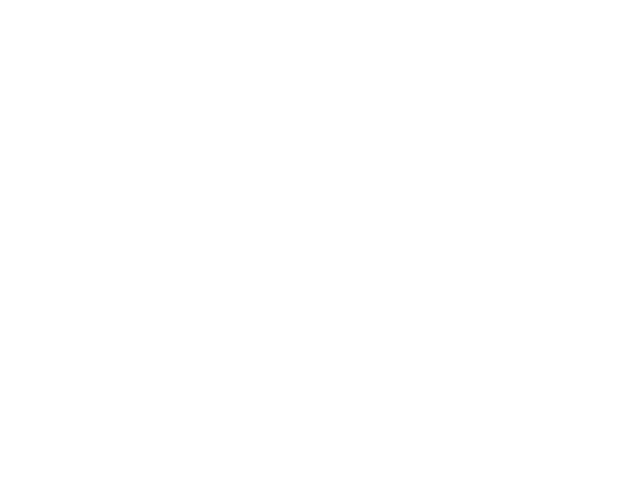
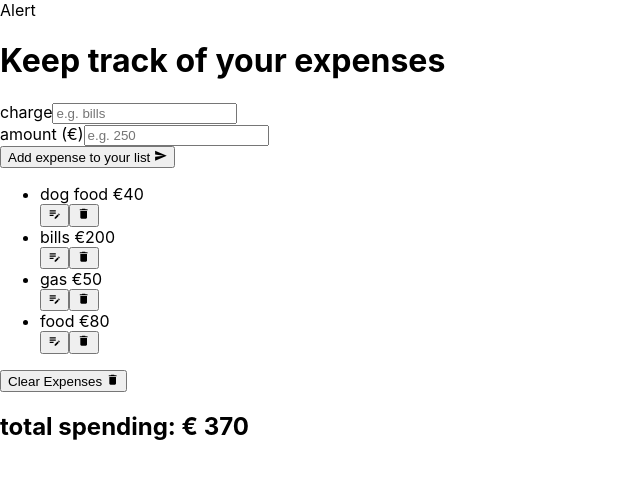
Before and after one commit to rebecca-xm/budget-calculator, a React (Create React App) app: page / in a window 1280 px wide. Shown: the top 478 px of the page, without its empty margins (0-640 px from the left). Built offline with nearby package versions, Linux system fonts and the light colour scheme.

Commit message:
feat: add main components

```diff
--- a/src/App.js
+++ b/src/App.js
@@ -1,9 +1,33 @@
+import { Alert } from "./components/AddExpenseAlert/Alert";
+import { ExpenseForm } from "./components/ExpenseForm/ExpenseForm";
+import { ExpenseList } from "./components/ExpenseList/ExpenseList";
+import { v4 as uuidv4 } from 'uuid';
+import { useState } from "react";
+
+const InitialExpenses = [
+  { id: uuidv4(), charge: 'dog food', amount: 40 },
+  { id: uuidv4(), charge: 'bills', amount: 200 },
+  { id: uuidv4(), charge: 'gas', amount: 50 },
+  { id: uuidv4(), charge: 'food', amount: 80 },
+];
+
+// console.log(InitialExpenses);
 
 function App() {
+  const [expenses, setExpenses] = useState(InitialExpenses);
+
   return (
-    <div className="App">
-
-    </div>
+    <>
+      <Alert />
+      <h1>Keep track of your expenses</h1>
+      <main>
+        <ExpenseForm />
+        <ExpenseList expenses={expenses} />
+      </main>
+      <h2>total spending: <span>€ {expenses.reduce((acc, curr) => {
+        return (acc += curr.amount);
+      }, 0)}</span></h2>
+    </>
   );
 }
 
--- /dev/null
+++ b/src/components/AddExpenseAlert/Alert.jsx
@@ -0,0 +1,5 @@
+import React from "react";
+
+export const Alert = () => {
+  return <div>Alert</div>;
+};
--- /dev/null
+++ b/src/components/ExpenseForm/ExpenseForm.jsx
@@ -0,0 +1,29 @@
+import { MdSend } from "react-icons/md";
+
+export const ExpenseForm = () => {
+  return (
+    <form>
+      <div>
+        <div>
+          <label htmlFor="charge">charge</label>
+          <input
+            type="text"
+            id="charge"
+            name="charge"
+            placeholder="e.g. bills"
+          />
+        </div>
+        <div>
+          <label htmlFor="amount">amount (€)</label>
+          <input
+            type="number"
+            id="amount"
+            name="amount"
+            placeholder="e.g. 250"
+          />
+        </div>
+      </div>
+      <button type="submit">Add expense to your list <MdSend /></button>
+    </form>
+  );
+};
--- /dev/null
+++ b/src/components/ExpenseItem/ExpenseItem.jsx
@@ -0,0 +1,22 @@
+import { MdEditNote, MdDelete } from "react-icons/md";
+
+export const ExpenseItem = ({ expense }) => {
+  const { id, charge, amount } = expense;
+
+  return (
+    <li>
+      <div>
+        <span>{charge} </span>
+        <span>€{amount}</span>
+      </div>
+      <div>
+        <button>
+          <MdEditNote />
+        </button>
+        <button>
+          <MdDelete />
+        </button>
+      </div>
+    </li>
+  );
+};
--- /dev/null
+++ b/src/components/ExpenseList/ExpenseList.jsx
@@ -0,0 +1,15 @@
+import { ExpenseItem } from "../ExpenseItem/ExpenseItem";
+import { MdDelete } from 'react-icons/md';
+
+export const ExpenseList = ({ expenses }) => {
+  return (
+    <>
+      <ul>
+        {expenses.map((expense) => {
+          return <ExpenseItem key={expense.id} expense={expense} />;
+        })}
+      </ul>
+      {expenses.length > 0 && <button>Clear Expenses <MdDelete /></button>}
+    </>
+  );
+};
```
Also changed, not shown: src/components/AddExpenseAlert/Alert.module.scss (added), src/components/ExpenseForm/ExpenseForm.module.scss (added), src/components/ExpenseItem/ExpenseItem.module.scss (added), src/components/ExpenseList/ExpenseList.module.scss (added).
